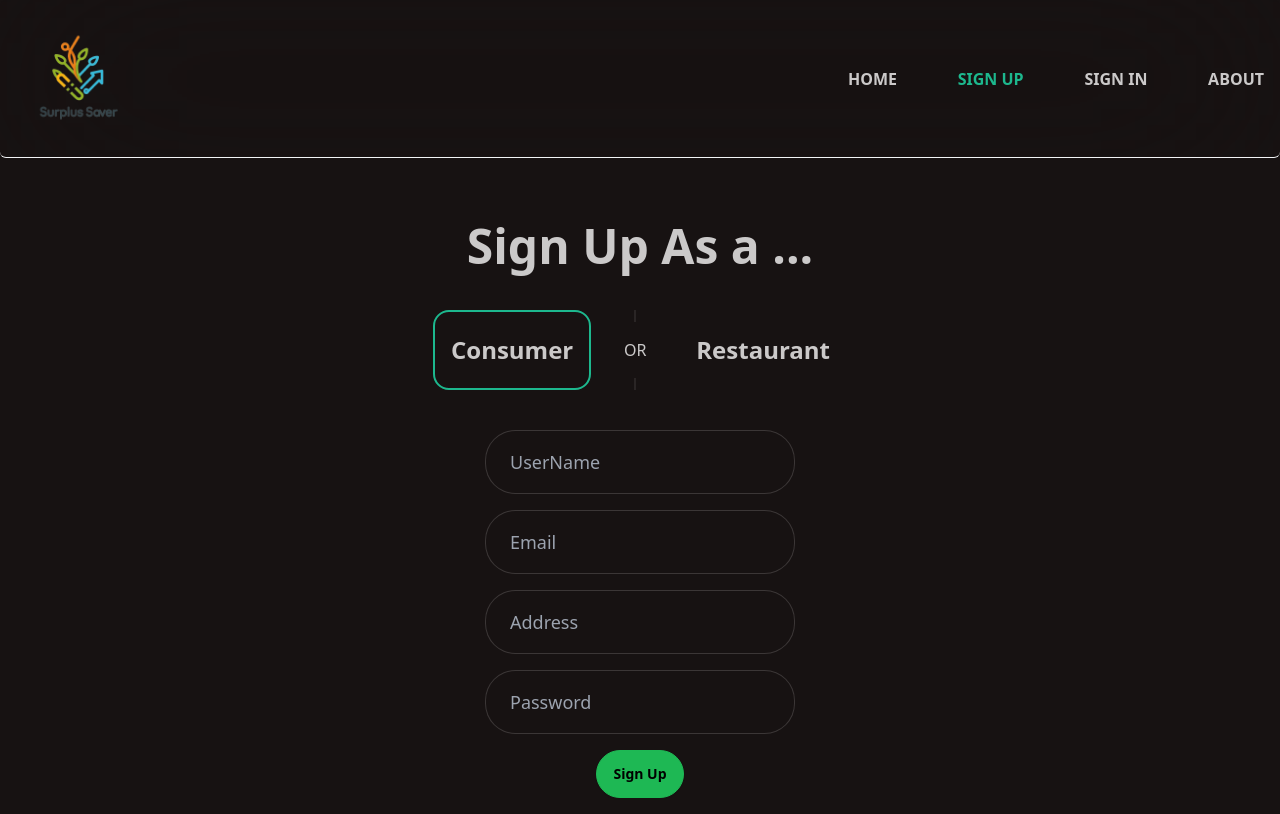
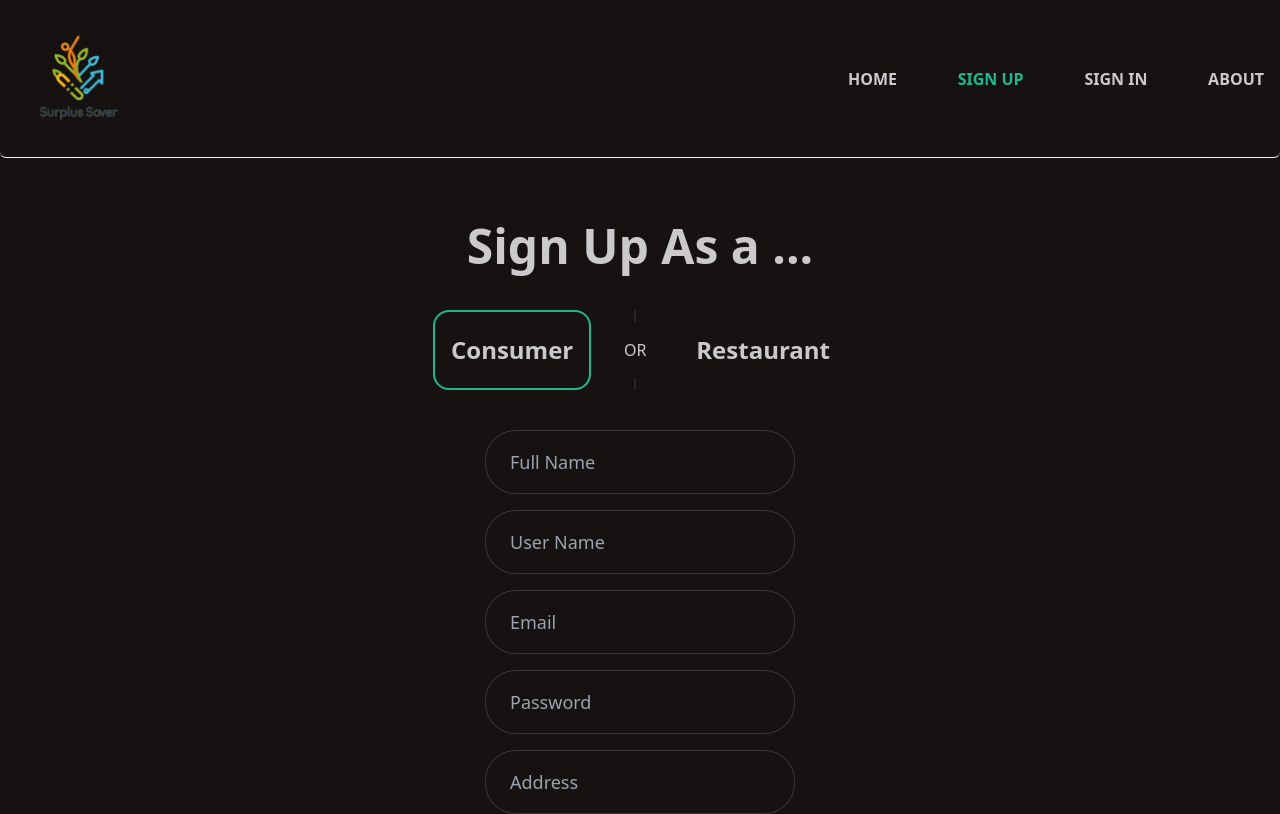
Before and after one commit to badrEladraoui1/Surplus-Saver-ReactJs-frontEnd, a React (Vite) app in the folder frontEnd/surplus_saver/: page /sign_up in a window 1280 px wide. Shown: the top 814 px of the page. Built offline with nearby package versions, Linux system fonts and the light colour scheme.

Commit message:
fixing from bugs

```diff
--- a/frontEnd/surplus_saver/src/pages/ConsumersSignUpPage.jsx
+++ b/frontEnd/surplus_saver/src/pages/ConsumersSignUpPage.jsx
@@ -1,5 +1,6 @@
 import { useState } from "react";
 import { useForm } from "react-hook-form";
+import { useNavigate } from "react-router-dom";
 import axios from "axios";
 
 import { api } from "../Utils/backendApi";
@@ -8,6 +9,8 @@ const ConsumersSignUpPage = () => {
   const [errorMessage, setErrorMessage] = useState(null);
   const [successMessage, setSuccessMessage] = useState(null);
 
+  const navigate = useNavigate(); // Initialize useHistory hook
+
   const {
     register,
     handleSubmit,
@@ -15,30 +18,31 @@ const ConsumersSignUpPage = () => {
   } = useForm();
 
   const onSubmit = async (data) => {
+    // Function to handle form submission and API call to create a new user account in the database using the POST method of the REST API  endpoint : `${api}/SurplusSaverApi/restaurants/signup`, data: data , i am getting two succefull messages from the backend meessage1 add the loading indicator besides the first message and message2 i want you to show message1 for 3 seconds , message2 for 2 seconds and then redirect to the sign_up page and clean up the second message
     try {
+      // Try block to catch errors
       const response = await axios.post(
-        `${api}/SurplusSaverApi/consumers/signup`,
+        `${api}/SurplusSaverApiV1/auth/signup/consumer`,
         data
       );
       console.log(response.data); // Handle successful response
-      // setSuccessMessage("Signup successful!"); // Display success message
-      setSuccessMessage(response.data.message); // Display success message
+      setSuccessMessage(response.data); // Display success message
       setTimeout(() => {
         setSuccessMessage(null); // Remove success message after 3 seconds
+        navigate("/sign_in"); // Redirect to the sign-in page
       }, 3000);
-      // Clear form and show success message
     } catch (error) {
-      setErrorMessage(null);
+      // Catch block to handle errors
+      setErrorMessage(null); // Set error message to null
       if (error.response) {
-        // The request was made and the server responded with a status code
-        // that falls out of the range of 2xx
-        setErrorMessage(error.response.data.message);
+        // Check if there is a response from the server
+        setErrorMessage(error.response.data); // Set error message to response message
       } else if (error.request) {
-        // The request was made but no response was received
-        setErrorMessage("No response received from server");
+        // Check if there is no response from the server
+        setErrorMessage("No response received from server"); // Set error message to no response message
       } else {
-        // Something happened in setting up the request that triggered an Error
-        setErrorMessage("An error occurred while sending the request");
+        // Handle other errors
+        setErrorMessage("An error occurred while sending the request"); // Set error message to generic error message
       }
       setTimeout(() => {
         setErrorMessage(null); // Remove error message after 3 seconds
@@ -57,19 +61,32 @@ const ConsumersSignUpPage = () => {
       {successMessage && (
         <span className="text-green font-bold text-xl">{successMessage}</span>
       )}
+
       <input
         type="text"
-        placeholder="UserName"
+        placeholder="Full Name"
         className="input input-bordered input-lg w-full max-w-xs"
-        {...register("userName", {
+        {...register("name", {
+          required: true,
+        })}
+      />
+      {errors.name && errors.name.type === "required" && (
+        <span className="text-red-500">This field is required</span>
+      )}
+
+      <input
+        type="text"
+        placeholder="User Name"
+        className="input input-bordered input-lg w-full max-w-xs"
+        {...register("username", {
           required: true,
           pattern: /^[A-Z][a-zA-Z]*$/, // Pattern to ensure the name starts with a capital letter
         })}
       />
-      {errors.user_name && errors.user_name.type === "required" && (
+      {errors.username && errors.username.type === "required" && (
         <span className="text-red-500">This field is required</span>
       )}
-      {errors.user_name && errors.user_name.type === "pattern" && (
+      {errors.username && errors.username.type === "pattern" && (
         <span className="text-red-500">
           UserName must start with a capital letter
         </span>
@@ -92,6 +109,16 @@ const ConsumersSignUpPage = () => {
       )}
 
       <input
+        type="password"
+        placeholder="Password"
+        className="input input-bordered input-lg w-full max-w-xs"
+        {...register("password", { required: true })}
+      />
+      {errors.password && (
+        <span className="text-red-500">This field is required</span>
+      )}
+
+      <input
         type="text"
         placeholder="Address"
         className="input input-bordered input-lg w-full max-w-xs"
@@ -102,12 +129,15 @@ const ConsumersSignUpPage = () => {
       )}
 
       <input
-        type="password"
-        placeholder="Password"
+        type="Text"
+        placeholder="Phone Number"
         className="input input-bordered input-lg w-full max-w-xs"
-        {...register("password", { required: true })}
+        {...register("phone", {
+          required: true,
+          pattern: /^\d{10}$/, // Pattern to ensure the input is a 10-digit number
+        })}
       />
-      {errors.password && (
+      {errors.phone && errors.phone.type === "required" && (
         <span className="text-red-500">This field is required</span>
       )}
 
--- a/frontEnd/surplus_saver/src/pages/RestaurantsSignUpPage.jsx
+++ b/frontEnd/surplus_saver/src/pages/RestaurantsSignUpPage.jsx
@@ -8,7 +8,6 @@ import { api } from "../Utils/backendApi";
 const RestaurantsSignUpPage = () => {
   const [errorMessage, setErrorMessage] = useState(null);
   const [successMessage, setSuccessMessage] = useState(null);
-  const [loading, setLoading] = useState(false); // State to manage loading indicator
 
   const navigate = useNavigate(); // Initialize useHistory hook
 
@@ -26,24 +25,22 @@ const RestaurantsSignUpPage = () => {
     // Function to handle form submission and API call to create a new user account in the database using the POST method of the REST API  endpoint : `${api}/SurplusSaverApi/restaurants/signup`, data: data , i am getting two succefull messages from the backend meessage1 add the loading indicator besides the first message and message2 i want you to show message1 for 3 seconds , message2 for 2 seconds and then redirect to the sign_up page and clean up the second message
     try {
       // Try block to catch errors
-      setLoading(true); // Set loading to true
       const response = await axios.post(
-        `${api}/SurplusSaverApi/restaurants/signup`,
+        `${api}/SurplusSaverApiV1/auth/signup/restaurant`,
         data
       );
       console.log(response.data); // Handle successful response
-      setSuccessMessage(response.data.message); // Display success message
+      setSuccessMessage(response.data); // Display success message
       setTimeout(() => {
         setSuccessMessage(null); // Remove success message after 3 seconds
-        navigate("/sign_up"); // Redirect to the sign-in page
+        navigate("/sign_in"); // Redirect to the sign-in page
       }, 3000);
     } catch (error) {
       // Catch block to handle errors
-      setLoading(false); // Set loading to false
       setErrorMessage(null); // Set error message to null
       if (error.response) {
         // Check if there is a response from the server
-        setErrorMessage(error.response.data.message); // Set error message to response message
+        setErrorMessage(error.response.data); // Set error message to response message
       } else if (error.request) {
         // Check if there is no response from the server
         setErrorMessage("No response received from server"); // Set error message to no response message
@@ -62,18 +59,30 @@ const RestaurantsSignUpPage = () => {
       onSubmit={handleSubmit(onSubmit)}
       className="flex flex-col justify-center items-center p-10 gap-4"
     >
-      {loading && <div>Loading...</div>} {/* Display loading indicator */}
       {errorMessage && (
         <span className="text-red-500 font-bold text-xl">{errorMessage}</span>
       )}
       {successMessage && (
         <span className="text-green font-bold text-xl">{successMessage}</span>
       )}
+
+      <input
+        type="text"
+        placeholder="Owner's Name"
+        className="input input-bordered input-lg w-full max-w-xs"
+        {...register("name", {
+          required: true,
+        })}
+      />
+      {errors.name && errors.name.type === "required" && (
+        <span className="text-red-500">This field is required</span>
+      )}
+
       <input
         type="text"
         placeholder="Restaurant Name"
         className="input input-bordered input-lg w-full max-w-xs"
-        {...register("userName", {
+        {...register("username", {
           required: true,
           pattern: /^[A-Z][a-zA-Z]*$/, // Pattern to ensure the name starts with a capital letter
         })}
@@ -86,6 +95,7 @@ const RestaurantsSignUpPage = () => {
           Restaurant name must start with a capital letter
         </span>
       )}
+
       <input
         type="text"
         placeholder="Email"
@@ -101,6 +111,17 @@ const RestaurantsSignUpPage = () => {
       {errors.email && errors.email.type === "pattern" && (
         <span className="text-red-500">Invalid email format</span>
       )}
+
+      <input
+        type="password"
+        placeholder="Password"
+        className="input input-bordered input-lg w-full max-w-xs"
+        {...register("password", { required: true })}
+      />
+      {errors.password && (
+        <span className="text-red-500">This field is required</span>
+      )}
+
       <input
         type="text"
         placeholder="Address"
@@ -110,16 +131,8 @@ const RestaurantsSignUpPage = () => {
       {errors.address && (
         <span className="text-red-500">This field is required</span>
       )}
-      <input
-        type="password"
-        placeholder="Password"
-        className="input input-bordered input-lg w-full max-w-xs"
-        {...register("password", { required: true })}
-      />
-      {errors.password && (
-        <span className="text-red-500">This field is required</span>
-      )}
-      <input
+
+      {/* <input
         type="text"
         placeholder="Small Description"
         className="input input-bordered input-lg w-full max-w-xs"
@@ -127,17 +140,17 @@ const RestaurantsSignUpPage = () => {
       />
       {errors.smallDescription && (
         <span className="text-red-500">This field is required</span>
-      )}
+      )} */}
       <input
         type="Text"
         placeholder="Restaurant Phone Number"
         className="input input-bordered input-lg w-full max-w-xs"
-        {...register("phoneNumber", {
+        {...register("phone", {
           required: true,
           // pattern: /^\d{10}$/, // Pattern to ensure the input is a 10-digit number
         })}
       />
-      {errors.phoneNumber && errors.phoneNumber.type === "required" && (
+      {errors.phone && errors.phone.type === "required" && (
         <span className="text-red-500">This field is required</span>
       )}
       {/* {errors.phoneNumber && errors.phoneNumber.type === "pattern" && (
--- a/frontEnd/surplus_saver/src/pages/SignInPage.jsx
+++ b/frontEnd/surplus_saver/src/pages/SignInPage.jsx
@@ -1,16 +1,54 @@
 import { useForm } from "react-hook-form";
+import axios from "axios";
+import { useNavigate } from "react-router-dom";
+import { useState } from "react";
+
+import { api } from "../Utils/backendApi";
 
 const SignInPage = () => {
+  const [errorMessage, setErrorMessage] = useState(null);
+  const [successMessage, setSuccessMessage] = useState(null);
+
+  const navigate = useNavigate(); // Initialize useHistory hook
+
   const {
     register,
     handleSubmit,
-    watch,
     formState: { errors },
   } = useForm();
 
-  const onSubmit = (data) => console.log(data);
-
-  console.log(watch("full_name"));
+  const onSubmit = async (data) => {
+    // Function to handle form submission and API call to create a new user account in the database using the POST method of the REST API  endpoint : `${api}/SurplusSaverApi/restaurants/signup`, data: data , i am getting two succefull messages from the backend meessage1 add the loading indicator besides the first message and message2 i want you to show message1 for 3 seconds , message2 for 2 seconds and then redirect to the sign_up page and clean up the second message
+    try {
+      // Try block to catch errors
+      const response = await axios.post(
+        `${api}/SurplusSaverApiV1/auth/signin`,
+        data
+      );
+      console.log(response.data); // Handle successful response
+      setSuccessMessage(response.data); // Display success message
+      setTimeout(() => {
+        setSuccessMessage(null); // Remove success message after 3 seconds
+        navigate("/sign_up"); // Redirect to the sign-in page
+      }, 3000);
+    } catch (error) {
+      // Catch block to handle errors
+      setErrorMessage(null); // Set error message to null
+      if (error.response) {
+        // Check if there is a response from the server
+        setErrorMessage(error.response.data); // Set error message to response message
+      } else if (error.request) {
+        // Check if there is no response from the server
+        setErrorMessage("No response received from server"); // Set error message to no response message
+      } else {
+        // Handle other errors
+        setErrorMessage("An error occurred while sending the request"); // Set error message to generic error message
+      }
+      setTimeout(() => {
+        setErrorMessage(null); // Remove error message after 3 seconds
+      }, 3000);
+    }
+  };
 
   return (
     <section className="flex flex-col justify-center items-center p-10 gap-10 ">
@@ -19,6 +57,13 @@ const SignInPage = () => {
         onSubmit={handleSubmit(onSubmit)}
         className="flex flex-col justify-center items-center gap-5 "
       >
+        {errorMessage && (
+          <span className="text-red-500 font-bold text-xl">{errorMessage}</span>
+        )}
+        {successMessage && (
+          <span className="text-green font-bold text-xl">{successMessage}</span>
+        )}
+
         <label className="input input-bordered flex items-center gap-2">
           <svg
             xmlns="http://www.w3.org/2000/svg"
@@ -31,11 +76,11 @@ const SignInPage = () => {
           <input
             type="text"
             className="grow"
-            placeholder="Username"
-            {...register("username", { required: true })}
+            placeholder="Username OR Email"
+            {...register("usernameOrEmail", { required: true })}
           />
         </label>
-        {errors.username && (
+        {errors.usernameOrEmail && (
           <span className="text-red-500">Username is required</span>
         )}
 
```
Also changed, not shown: frontEnd/surplus_saver/src/hooks/useSignUpForm.jsx (added, +49 -0 lines).
